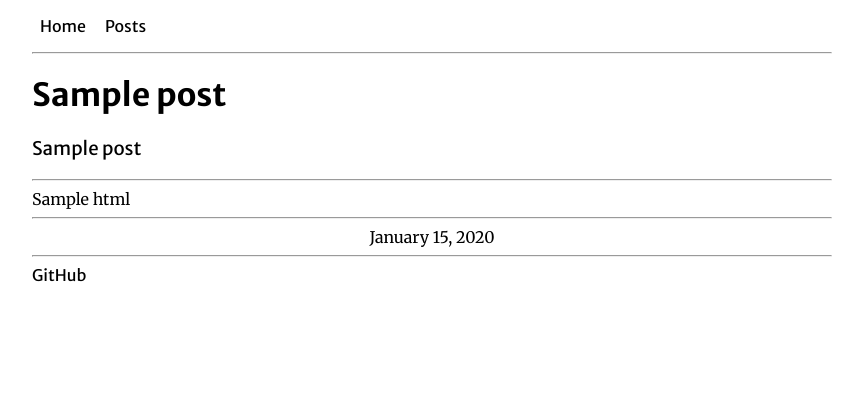
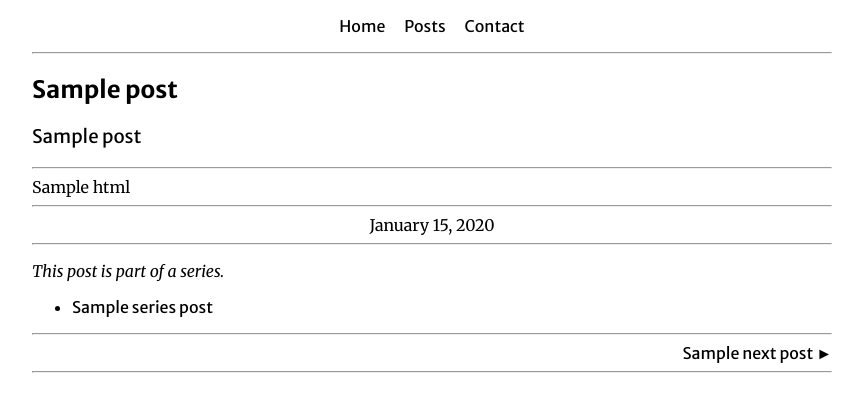
Before and after one commit to sb362/website, a Flask app: template templates/post.html in a window 1280 px wide. Shown: the top 412 px of the page, without its empty margins (208-1071 px from the left). Run offline with Flask 2, Linux system fonts and the light colour scheme; the template is opened without the code that fills it: most values are stand-ins (such as "Sample title", 1, 10 or a date in 2020).

Commit message:
Posts in series; next/prev post; class -> id; cleanup; formatting changes

```diff
--- a/app.py
+++ b/app.py
@@ -25,21 +25,38 @@
 freezer = Freezer(app)
 
 @app.route("/")
-@app.route("/index")
 def index():
     return render_template("index.html")
 
-@app.route("/posts")
+@app.route("/posts/")
 def posts():
-    all_posts = (page for page in flat_pages if set(("date", "title")) <= page.meta.keys())
-    sorted_posts = sorted(all_posts, key = lambda post: post.meta["date"], reverse=True)
+    unsorted_posts = (page for page in flat_pages if set(("date", "title")) <= page.meta.keys())
+    sorted_posts = sorted(unsorted_posts, key=lambda post: post.meta["date"], reverse=True)
 
     return render_template("posts.html", posts=sorted_posts)
 
-@app.route("/posts/<post_name>")
-def post(post_name):
-    post = flat_pages.get_or_404(f"posts/{post_name}")
-    return render_template("post.html", post=post)
+@app.route("/posts/<path:post_path>")
+def post(post_path):
+    post = flat_pages.get_or_404(f"posts/{post_path}")
+
+    unsorted_posts = (page for page in flat_pages if set(("date", "title")) <= page.meta.keys())
+    sorted_posts = sorted(unsorted_posts, key=lambda post: post.meta["date"])
+
+    path_parts = post_path.split("/")
+    series_path = len(path_parts) > 1 and path_parts[0]
+    is_in_series = bool(series_path)
+
+    if is_in_series:
+        series_posts = [post for post in sorted_posts if post.path.startswith("posts/" + series_path)]
+    else:
+        series_posts = []
+
+    i = sorted_posts.index(post)
+    prev_post = i > 0 and sorted_posts[i - 1]
+    next_post = i < (len(sorted_posts) - 1) and sorted_posts[i + 1]
+
+    return render_template("post.html", post=post, prev_post=prev_post, next_post=next_post,
+                           series_posts=series_posts)
 
 @app.route('/pygments.css')
 def pygments_css():
--- a/static/styles/common.css
+++ b/static/styles/common.css
@@ -1,4 +1,4 @@
-main, header, footer, nav {
+main, nav {
 	display: block;
 	margin: 0 auto;
 	max-width: 800px;
@@ -10,9 +10,11 @@
 	font-size: medium;
 }
 
-nav, header, footer {
+nav {
 	font-family: 'Merriweather Sans', sans-serif;
 	font-size: medium;
+
+	text-align: center;
 }
 
 h1, h2, h3, h4, h5, h6 {
@@ -21,16 +23,6 @@
 
 pre, code {
 	font-family: "Fira Code", monospace;
-}
-
-main img {
-	max-width: 100%;
-	max-height: 100%;
-}
-
-.post-list {
-	border-collapse: collapse;
-	box-shadow: 0 0 20px rgba(0, 0, 0, 0.15);
 }
 
 a.hidden-link {
@@ -55,10 +47,7 @@
 	padding: 8px;
 }
 
-.post-date {
-	text-align: center;
+.post-list {
+	border-collapse: collapse;
+	box-shadow: 0 0 20px rgba(0, 0, 0, 0.15);
 }
-
-.post-footer {
-	text-align: center;
-}
--- /dev/null
+++ b/static/styles/post.css
@@ -0,0 +1,20 @@
+#post header #subtitle {
+	font-weight: normal;
+}
+
+#post footer #date {
+	text-align: center;
+}
+
+#post footer #prev-post {
+	float: left;
+}
+
+#post footer #next-post {
+	float: right;
+}
+
+#post footer .post-reference
+{
+	font-family: 'Merriweather Sans', sans-serif;
+}
--- a/templates/common.html
+++ b/templates/common.html
@@ -5,8 +5,8 @@
     <link href="https://fonts.googleapis.com/css2?family=Merriweather:ital,wght@0,400;0,700;1,400;1,700&display=swap" rel="stylesheet">
     <link href="https://fonts.googleapis.com/css2?family=Merriweather+Sans:ital,wght@0,400;0,500;0,700;1,400;1,500;1,700&display=swap" rel="stylesheet">
     <link href="https://fonts.googleapis.com/css2?family=Fira+Code&display=swap" rel="stylesheet">
+
     <link href="/static/styles/common.css" rel="stylesheet">
-
     <link href="{{ url_for('pygments_css') }}" rel="stylesheet">
 
     <title>{% block title %}{% endblock %}</title>
@@ -16,25 +16,22 @@
   </head>
 
   <body>
-    <header>
-    </header>
-
     <nav>
       <ul>
         <li><a href="/">Home</a></li>
         <li><a href="/posts">Posts</a></li>
+        <li><a href="/contact">Contact</a></li>
       </ul>
-      <hr>
     </nav>
 
     <main>
+      <hr>
+
       {% block main %}
       {% endblock %}
+
+      <br>
+      <hr>
     </main>
-
-    <footer>
-      <hr>
-      <a class="hidden-link" href="https://github.com/sb362">GitHub</a>
-    </footer>
   </body>
 </html>
--- a/templates/post.html
+++ b/templates/post.html
@@ -4,25 +4,70 @@
   {{ post.title }}
 {% endblock %}
 
+{% block head %}
+  <link href="/static/styles/post.css" rel="stylesheet">
+{% endblock %}
+
 {% block main %}
-  <div class="post">
-    <div class="post-header">
-      <h1>{{ post.title }}</h1>
+  <article id="post">
+    <header>
+      <h1><span id="title">{{ post.title }}</span></h1>
       {% if post.subtitle %}
-      <h3 style="font-weight: normal;">{{ post.subtitle }}</h3>
+      <h3><span id="subtitle">{{ post.subtitle }}</span></h3>
       {% endif %}
       <hr>
-    </div>
+    </header>
 
-    <article class="post">
-      <section class="post-content">{{ post.html | safe }}</section>
-    </article>
+    <section id="">{{ post.html | safe }}</section>
 
-    <div class="post-footer">
+    <footer>
       {% if post.date %}
       <hr>
-      {{ post.date.strftime("%B %d, %Y") }}
+
+      <div id="date">{{ post.date.strftime("%B %d, %Y") }}</div>
       {% endif %}
-    </div>
-  </div>
+
+      {% if series_posts %}
+        <hr>
+
+        <p><i>This post is part of a series.</i></p>
+
+        <ul id="series-posts">
+        {% for series_post in series_posts %}
+          <li>
+            <a class="hidden-link" href="/{{ series_post.path }}">
+              {% if series_post == post  %}
+                <span class="post-reference"><b>{{ series_post.title }}</b></span>
+              {% else %}
+                <span class="post-reference">{{ series_post.title }}</span>
+              {% endif %}
+            </a>
+          </li>
+        {% endfor %}
+        </ul>
+      {% endif %}
+
+      {% if prev_post or next_post %}
+      <div id="other-post-info">
+        <hr>
+
+        {% if prev_post %}
+        <div id="prev-post">
+          <a class="hidden-link" href="/{{ prev_post.path }}">
+            <span class="post-reference">&#9668; {{ prev_post.title }}</span>
+          </a>
+        </div>
+        {% endif %}
+
+        {% if next_post %}
+        <div id="next-post">
+          <a class="hidden-link" href="/{{ next_post.path }}">
+            <span class="post-reference">{{ next_post.title }} &#9658;</span>
+          </a>
+        </div>
+        {% endif %}
+      </div>
+      {% endif %}
+    </footer>
+  </article>
 {% endblock %}
```
Also changed, not shown: templates/posts.html (+5 -5 lines).
